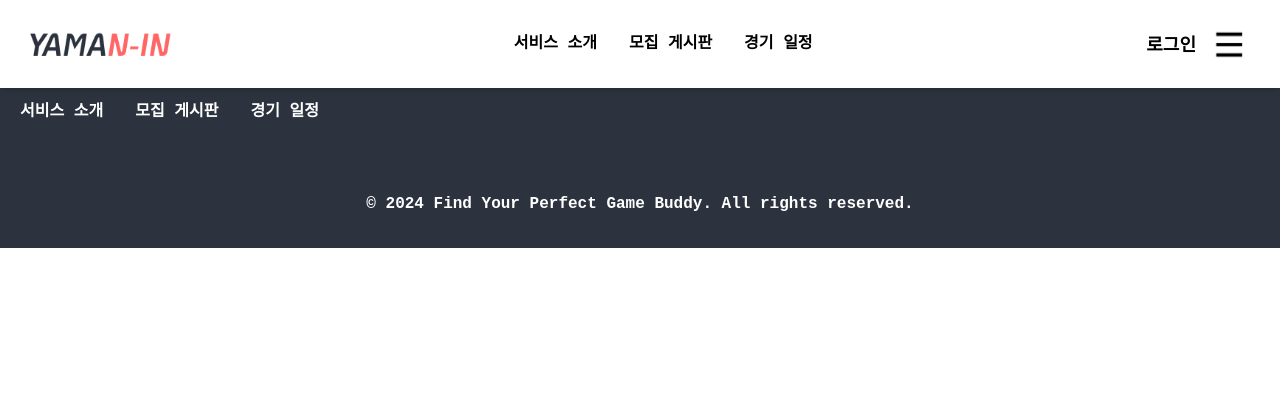
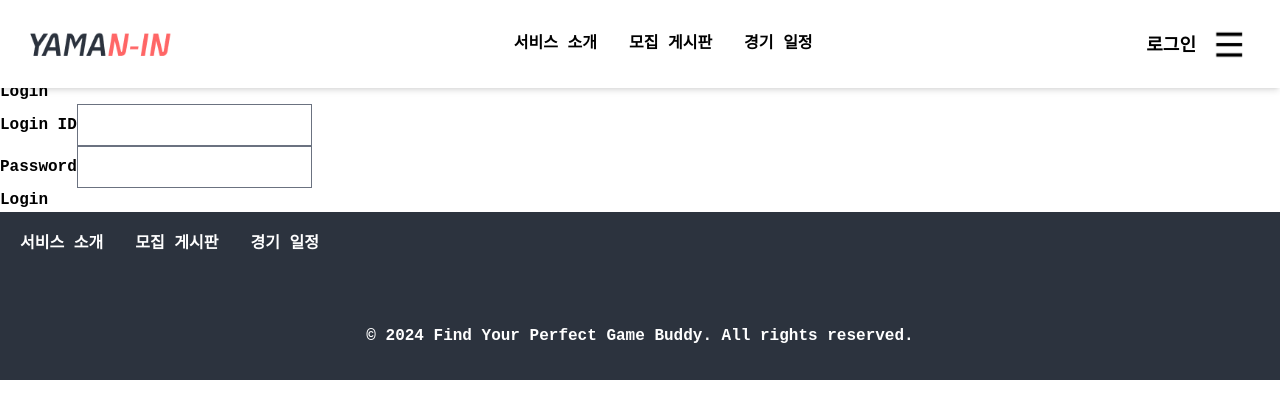
Before and after one commit to ParkJiHwan22/yamanin-FE, a Vue app: page /login in a window 1280 px wide. Shown: the top 418 px of the page. Built offline with nearby package versions, Linux system fonts and the light colour scheme; a web font is replaced by a local one.

Commit message:
added login feature

```diff
--- a/package.json
+++ b/package.json
@@ -9,7 +9,7 @@
     "preview": "vite preview"
   },
   "dependencies": {
-    "axios": "^1.6.8",
+    "axios": "^1.7.0",
     "pinia": "^2.1.7",
     "vue": "^3.4.21",
     "vue-router": "^4.3.0"
--- a/src/main.js
+++ b/src/main.js
@@ -1,13 +1,19 @@
-import { createApp } from 'vue'
-import { createPinia } from 'pinia'
+import { createApp } from 'vue';
+import { createPinia } from 'pinia';
+import App from './App.vue';
+import router from './router';
+import './main.css'; // main.css 파일 불러옴
+import axios from 'axios';
 
-import App from './App.vue'
-import router from './router'
-import './main.css' // main.css 파일 불러옴
+const app = createApp(App);
 
-const app = createApp(App)
+// Axios 기본 URL 설정
+axios.defaults.baseURL = 'http://localhost:8080';
 
-app.use(createPinia())
-app.use(router)
+// Axios를 Vue 인스턴스에 추가
+app.config.globalProperties.$http = axios;
 
-app.mount('#app')
+app.use(createPinia());
+app.use(router);
+
+app.mount('#app');
--- a/src/router/index.js
+++ b/src/router/index.js
@@ -2,7 +2,8 @@ import { createRouter, createWebHistory } from 'vue-router'
 import HomeView from '../views/HomeView.vue'
 import GuideView from '@/views/GuideView.vue'
 import BoardView from '@/views/BoardView.vue'
-import MyPageView from '@/views/MyPageView.vue'
+import LoginView from '@/views/LoginView.vue'
+// import MyPageView from '@/views/MyPageView.vue'
 
 import BoardCreate from '@/components/board/BoardCreate.vue'
 import BoardList from '@/components/board/BoardList.vue'
@@ -50,17 +51,22 @@ const router = createRouter({
         },
       ]
     },
+    // {
+    //   path: '/mypage',
+    //   name: 'myPage',
+    //   component: MyPageView,
+    //   children: [
+    //     {
+    //       path: ':id',
+    //       name: 'userTable',
+    //       component: UserTable
+    //     },
+    //   ]
+    // },
     {
-      path: '/mypage',
-      name: 'myPage',
-      component: MyPageView,
-      children: [
-        {
-          path: ':id',
-          name: 'userTable',
-          component: UserTable
-        },
-      ]
+      path: '/login',
+      name: 'login',
+      component: LoginView
     },
   ]
 })
--- /dev/null
+++ b/src/views/LoginView.vue
@@ -0,0 +1,47 @@
+<template>
+  <div>
+    <h2>Login</h2>
+    <form @submit.prevent="login">
+      <div>
+        <label for="loginId">Login ID</label>
+        <input type="text" v-model="loginId" required>
+      </div>
+      <div>
+        <label for="password">Password</label>
+        <input type="password" v-model="password" required>
+      </div>
+      <button type="submit">Login</button>
+    </form>
+  </div>
+</template>
+
+<script>
+import axios from 'axios';
+
+export default {
+  data() {
+    return {
+      loginId: '',
+      password: ''
+    };
+  },
+  methods: {
+    login() {
+      axios.post('/user/login', null, {
+        params: {
+          loginId: this.loginId,
+          password: this.password
+        }
+      })
+      .then(response => {
+        console.log('Login successful', response);
+        this.$router.push({ name: 'home' }); // 로그인 성공 시 HomeView로 이동
+      })
+      .catch(error => {
+        console.error('Login failed', error);
+        alert("Login failed: " + error.response.data);
+      });
+    }
+  }
+};
+</script>
--- a/src/views/MyPageVIew.vue
+++ b/src/views/MyPageVIew.vue
@@ -1,4 +1,4 @@
-<template>
+<!-- <template>
     <div>
         <RouterView />
     </div>
@@ -12,3 +12,4 @@
 <style scoped>
 
 </style>
+   -->
```
Also changed, not shown: 1 other file (tests, documents, lock files or other folders).
